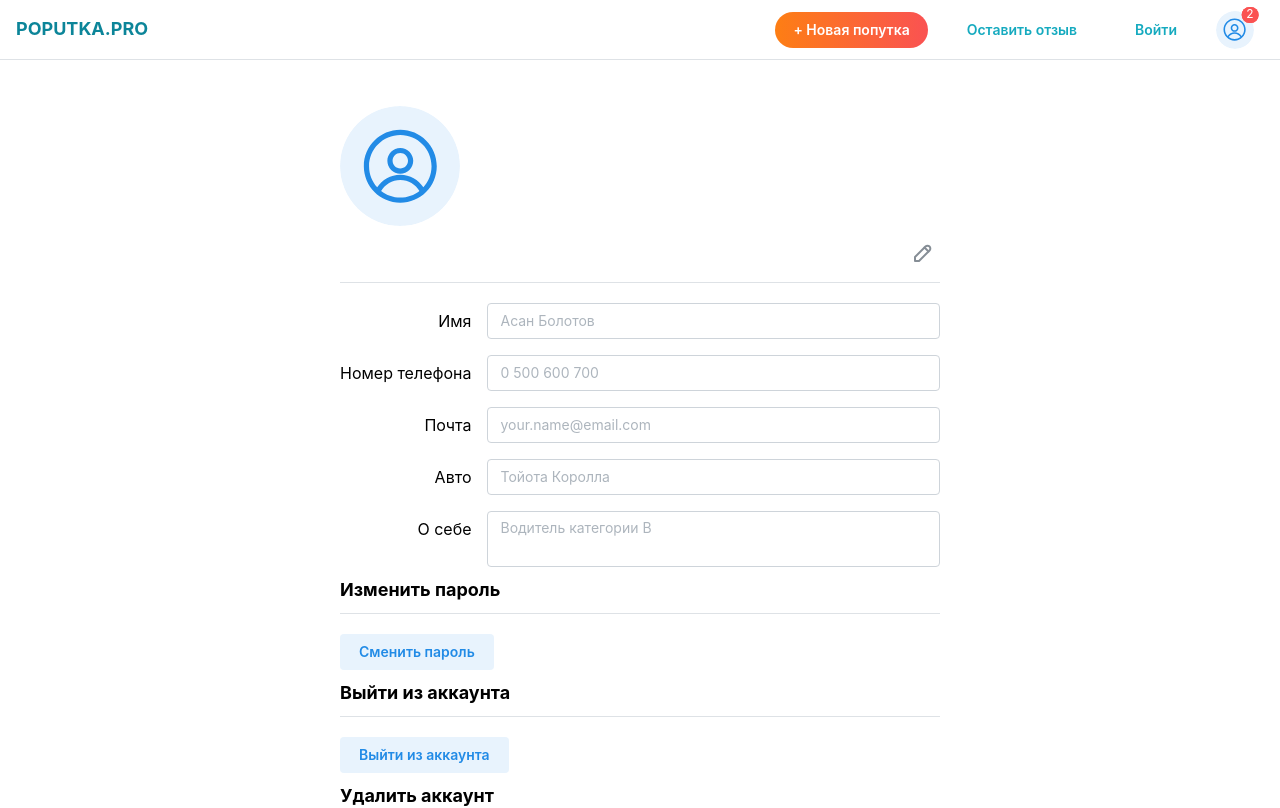
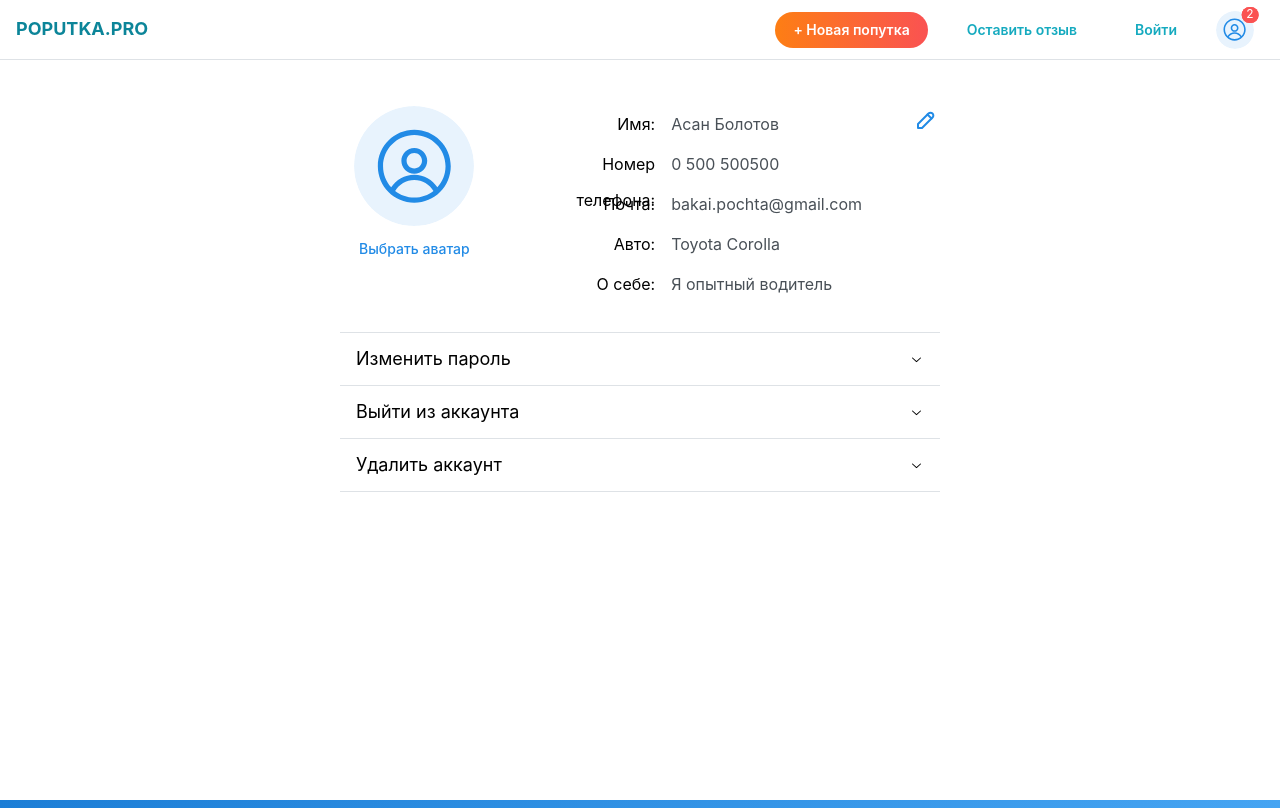
Before and after one commit to bakai-taalaibek/carpool, a Next.js app in the folder client/: page /profile in a window 1280 px wide. Shown: the top 808 px of the page. Built offline with nearby package versions, Linux system fonts and the light colour scheme.

Commit message:
Add accordeon and edit mode to profile

```diff
--- a/client/app/profile/page.tsx
+++ b/client/app/profile/page.tsx
@@ -19,65 +19,172 @@ import {
   Divider,
   Anchor,
   ActionIcon,
-  Title,
+  Accordion,
+  AccordionItem,
+  AccordionControl,
+  AccordionPanel,
+  Space,
+  FileButton,
 } from "@mantine/core";
 import { DatePickerInput, TimeInput } from "@mantine/dates";
-import { IconClock, IconEdit, IconPencil } from "@tabler/icons-react";
+import {
+  IconClock,
+  IconEdit,
+  IconLogout2,
+  IconPencil,
+} from "@tabler/icons-react";
 import Link from "next/link";
 import { useState } from "react";
 
+const data = {
+  name: "Асан Болотов",
+  phone: "0 500 500500",
+  email: "bakai.pochta@gmail.com",
+  auto: "Toyota Corolla",
+  about: "Я опытный водитель",
+};
+
 export default function NewPage() {
-  const [hasCar, setHasCar] = useState(false);
+  const [isBeingEdited, setIsBeingEdited] = useState(false);
+  const [file, setFile] = useState<File | null>(null);
 
   return (
-    <Stack maw={600} mx="auto" gap={10} pt={30}>
+    <Stack maw={600} mx="auto" gap={0} pt={30}>
+      <Flex align="start" gap={50} justify="stretch">
+        <Stack align="center" gap={5}>
           <Avatar color="blue" radius={100} size={120} />
+          <FileButton onChange={setFile} accept="image/png,image/jpeg">
+            {(props) => (
+              <Button {...props} size="sm" fw={500} variant="transparent">
+                Выбрать аватар
+              </Button>
+            )}
+          </FileButton>
+        </Stack>
+        <div className="grid grid-cols-[auto_1fr] align-items-center gap-x-4 gap-y-1 w-full">
+          <Text ta="end" h="36px" lh="36px">
+            Имя:
+          </Text>
+          {isBeingEdited ? (
+            <TextInput placeholder="Асан Болотов" />
+          ) : (
+            <Text h="36px" lh="36px" c="gray.7">
+              {data.name}
+            </Text>
+          )}
 
-      <Box ml="auto">
-        <ActionIcon color="gray" variant="subtle" size="lg" aria-label="Edit">
+          <Text ta="end" h="36px" lh="36px">
+            Номер телефона:
+          </Text>
+          {isBeingEdited ? (
+            <TextInput placeholder="0 500 600 700" required />
+          ) : (
+            <Text h="36px" lh="36px" c="gray.7">
+              {data.phone}
+            </Text>
+          )}
+          <Text ta="end" h="36px" lh="36px">
+            Почта:
+          </Text>
+          {isBeingEdited ? (
+            <TextInput required placeholder="your.name@email.com" />
+          ) : (
+            <Text h="36px" lh="36px" c="gray.7">
+              {data.email}
+            </Text>
+          )}
+          <Text ta="end" h="36px" lh="36px">
+            Авто:
+          </Text>
+
+          {isBeingEdited ? (
+            <TextInput required placeholder="Тойота Королла" />
+          ) : (
+            <Text h="36px" lh="36px" c="gray.7">
+              {data.auto}
+            </Text>
+          )}
+          <Text ta="end" h="36px" lh="36px">
+            О себе:
+          </Text>
+          {isBeingEdited ? (
+            <Textarea required placeholder="Водитель категории В" />
+          ) : (
+            <Text h="36px" lh="36px" c="gray.7">
+              {data.about}
+            </Text>
+          )}
+        </div>
+
+        {isBeingEdited || (
+          <ActionIcon
+            fw={100}
+            color="blue"
+            variant="subtle"
+            size="md"
+            aria-label="Edit"
+            onClick={() => setIsBeingEdited(true)}
+          >
             <IconPencil />
           </ActionIcon>
-      </Box>
-      <Divider mb={10} />
-      <div className="grid grid-cols-[auto_1fr] align-items-center gap-4">
-        <Text ta="end" h="36px" lh="36px">
-          Имя
-        </Text>
-        <TextInput placeholder="Асан Болотов" />
-        <Text ta="end" h="36px" lh="36px">
-          Номер телефона
-        </Text>
-        <TextInput placeholder="0 500 600 700" required />
-        <Text ta="end" h="36px" lh="36px">
-          Почта
-        </Text>
-        <TextInput required placeholder="your.name@email.com" />
-        <Text ta="end" h="36px" lh="36px">
-          Авто
-        </Text>
-        <TextInput required placeholder="Тойота Королла" />
-        <Text ta="end" h="36px" lh="36px">
-          О себе
-        </Text>
-        <Textarea required placeholder="Водитель категории В" />
-      </div>
-      <Title order={4}>Изменить пароль</Title>
-      <Divider mb={10} />
-      <Button w="max-content" variant="light">
-        Сменить пароль
+        )}
+      </Flex>
+
+      <Space h="xs" />
+
+      {isBeingEdited && (
+        <Button
+          w="fit-content"
+          ml="auto"
+          variant="filled"
+          onClick={() => setIsBeingEdited(false)}
+        >
+          Сохранить
         </Button>
+      )}
 
-      <Title order={4}>Выйти из аккаунта</Title>
-      <Divider mb={10} />
-      <Button w="max-content" variant="light">
+      <Divider mt={20} mb={0} />
+
+      <Accordion>
+        <AccordionItem value="change-password">
+          <AccordionControl>
+            <Text fz={18}>Изменить пароль</Text>
+          </AccordionControl>
+          <AccordionPanel>
+            <Button w="max-content" variant="filled" mt={10}>
+              Изменить пароль
+            </Button>
+          </AccordionPanel>
+        </AccordionItem>
+        <AccordionItem value="exit">
+          <AccordionControl>
+            <Text fz={18}>Выйти из аккаунта</Text>
+          </AccordionControl>
+          <AccordionPanel>
+            <Button
+              leftSection={<IconLogout2 style={{ width: 16, height: 16 }} />}
+              w="max-content"
+              variant="filled"
+              mt={10}
+            >
               Выйти из аккаунта
             </Button>
-
-      <Title order={4}>Удалить аккаунт</Title>
-      <Divider mb={10} />
-      <Button w="max-content" variant="light" color="red">
+          </AccordionPanel>
+        </AccordionItem>
+        <AccordionItem value="delete">
+          <AccordionControl>
+            <Text fz={18}>Удалить аккаунт</Text>
+          </AccordionControl>
+          <AccordionPanel>
+            <Text mb={5} fz={14} mt={5}>
+              После удаления аккаунта, его невозможно восстановить
+            </Text>
+            <Button w="max-content" variant="filled" color="red">
               Удалить аккаунт
             </Button>
+          </AccordionPanel>
+        </AccordionItem>
+      </Accordion>
     </Stack>
   );
 }
```
Lines whose indentation alone changed are shown as unchanged.
